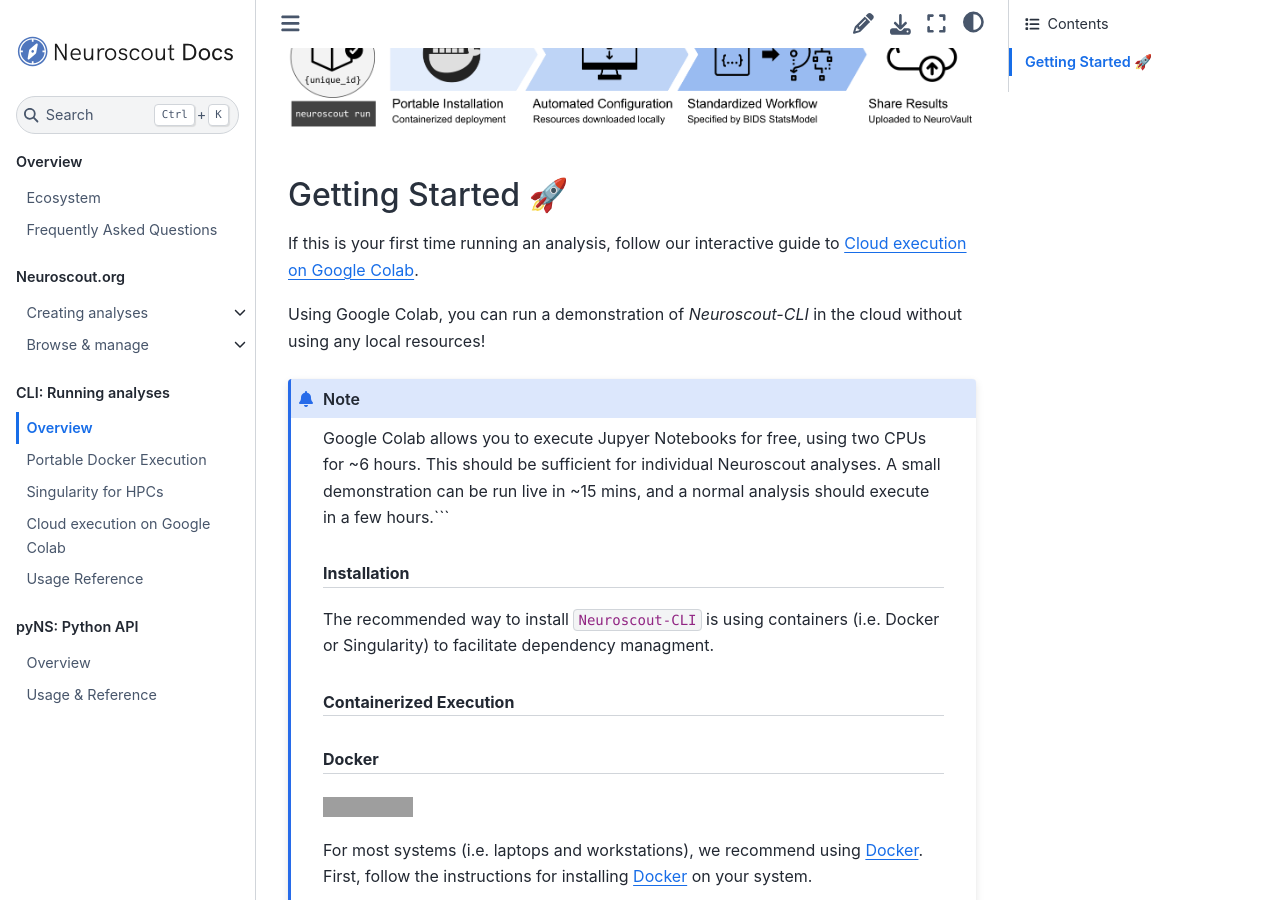
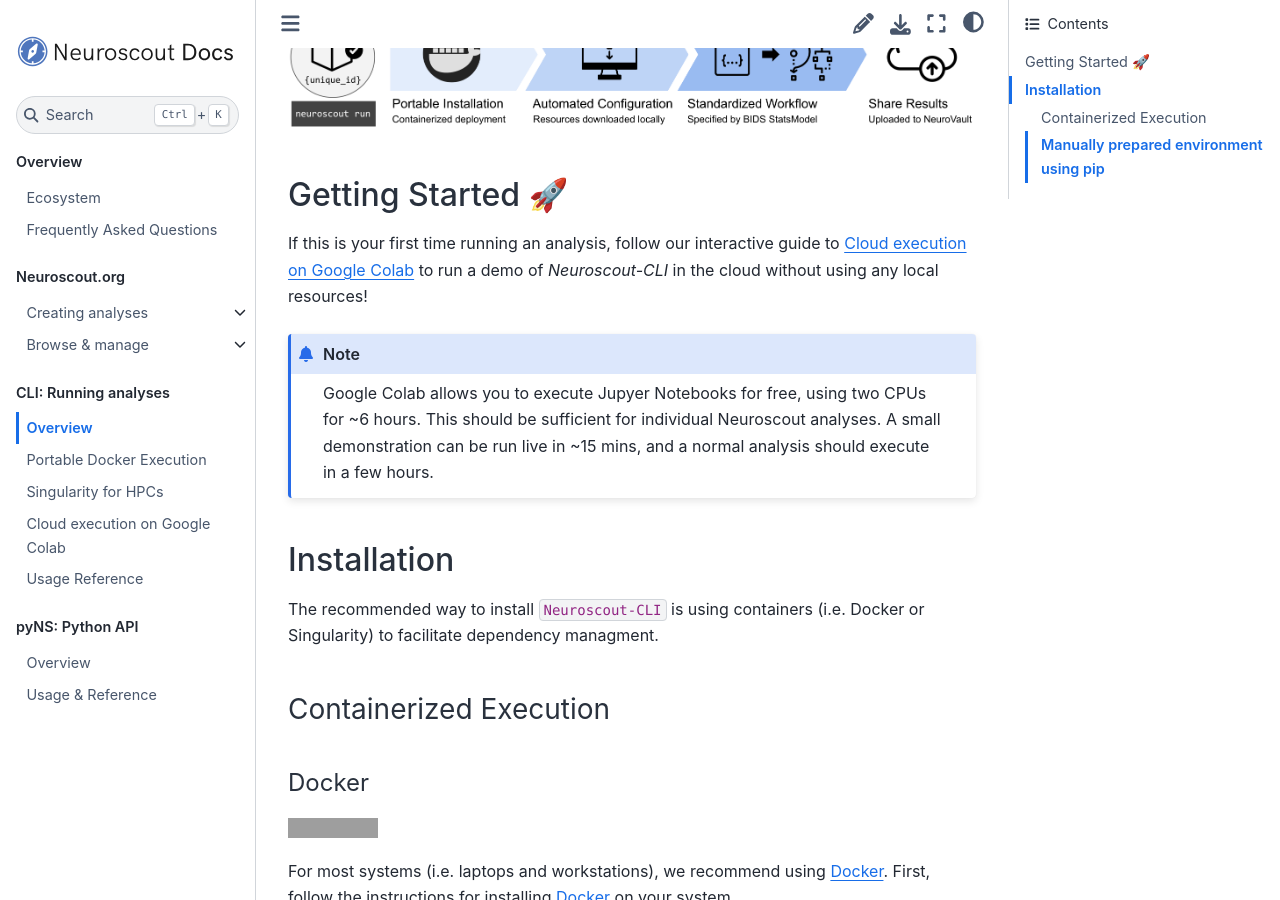
Before and after one commit to snastase/neuroscout-docs, a Jupyter Book: the page built from docs/cli/intro.md, in a window 1280 px wide and 900 px high, scrolled down 373 px. Built offline with Jupyter Book 1.0.4 settings and Sphinx 7.4.7 and the Sphinx Book theme 1.1.4, drawn with Linux system fonts in a browser that asks for light colours; grey boxes are pictures that could not be loaded.

Commit message:
Fix typo

````diff
--- a/docs/cli/intro.md
+++ b/docs/cli/intro.md
@@ -8,12 +8,11 @@ _neuroscout-cli_ makes it easy to run your analysis with no configuration by fet
 
 ## Getting Started 🚀
 
-If this is your first time running an analysis, follow our interactive guide to [](Neuroscout_CLI_Colab_Demo.ipynb).
-
-Using Google Colab, you can run a demonstration of *Neuroscout-CLI* in the cloud without using any local resources!
+If this is your first time running an analysis, follow our interactive guide to [](Neuroscout_CLI_Colab_Demo.ipynb) to run a demo of *Neuroscout-CLI* in the cloud without using any local resources!
 
 ```{admonition} Note
-Google Colab allows you to execute Jupyer Notebooks for free, using two CPUs for ~6 hours. This should be sufficient for individual Neuroscout analyses. A small demonstration can be run live in ~15 mins, and a normal analysis should execute in a few hours.```
+Google Colab allows you to execute Jupyer Notebooks for free, using two CPUs for ~6 hours. This should be sufficient for individual Neuroscout analyses. A small demonstration can be run live in ~15 mins, and a normal analysis should execute in a few hours.
+```
 
 ## Installation
 
````
